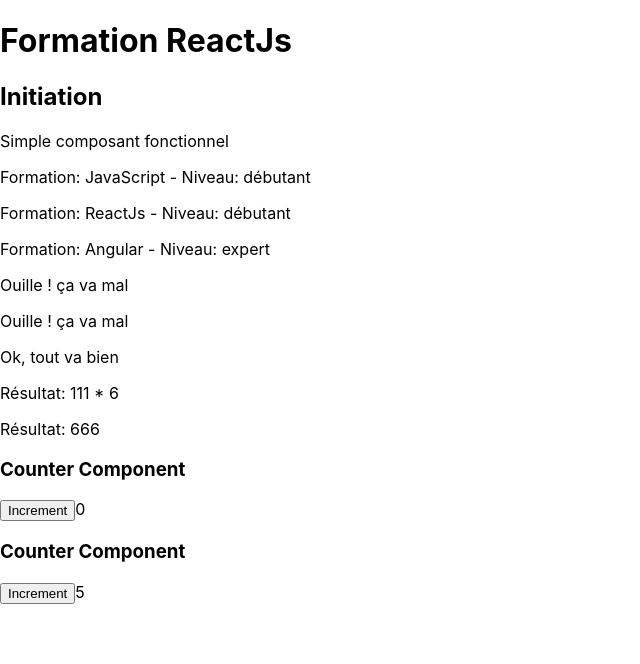
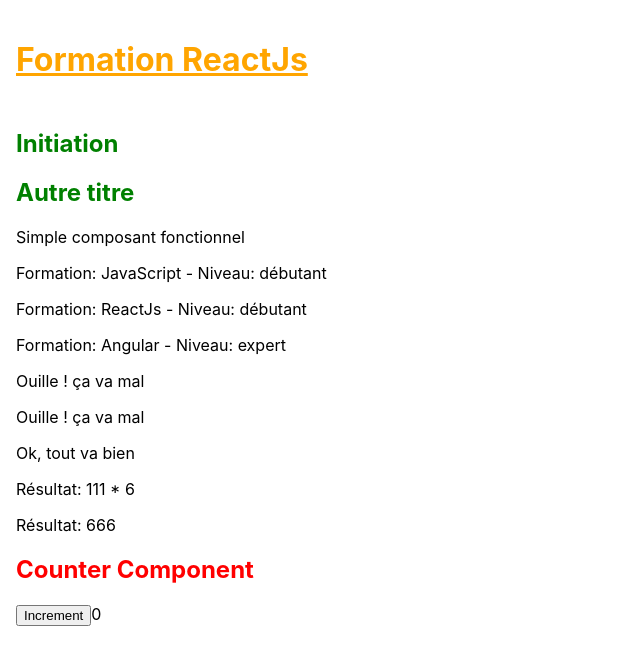
Before and after one commit to cdufour/ajc-formation-reactjs, a React (Create React App) app in the folder demo/: page / in a window 1280 px wide. Shown: the top 664 px of the page, without its empty margins (0-640 px from the left). Built offline with nearby package versions, Linux system fonts and the light colour scheme.

Commit message:
j2 am break

```diff
--- a/demo/public/index.html
+++ b/demo/public/index.html
@@ -25,6 +25,11 @@
       Learn how to configure a non-root public URL by running `npm run build`.
     -->
     <title>React App</title>
+    <style>
+      .toto {
+        font-size: 30pt;
+      }
+    </style>
   </head>
   <body>
     <noscript>You need to enable JavaScript to run this app.</noscript>
--- a/demo/src/App.css
+++ b/demo/src/App.css
@@ -1,38 +1,3 @@
-.App {
-  text-align: center;
+h2 {
+  color: green
 }
-
-.App-logo {
-  height: 40vmin;
-  pointer-events: none;
-}
-
-@media (prefers-reduced-motion: no-preference) {
-  .App-logo {
-    animation: App-logo-spin infinite 20s linear;
-  }
-}
-
-.App-header {
-  background-color: #282c34;
-  min-height: 100vh;
-  display: flex;
-  flex-direction: column;
-  align-items: center;
-  justify-content: center;
-  font-size: calc(10px + 2vmin);
-  color: white;
-}
-
-.App-link {
-  color: #61dafb;
-}
-
-@keyframes App-logo-spin {
-  from {
-    transform: rotate(0deg);
-  }
-  to {
-    transform: rotate(360deg);
-  }
-}
--- a/demo/src/App.js
+++ b/demo/src/App.js
@@ -35,12 +35,19 @@
 
   const title = "Formation ReactJs";
   const subtitle = "Initiation";
+  const style1 = {
+    color: 'orange',
+    'text-decoration': 'underline',
+    marginTop: '40px',
+    'margin-bottom': '50px'
+  };
 
 
   return (
     <div>
-      <h1>{ title }</h1>
+      <h1 style={style1}>{ title }</h1>
       <h2>{ subtitle }</h2>
+      <h2>Autre titre</h2>
 
       <Simple />
       <Simple2 propA="JavaScript" propB="débutant" />
@@ -52,7 +59,6 @@
       <Simple5 result="111 * 6" />
       <Simple5 result={111 * 6} />
       <Counter initialValue={0} />
-      <Counter initialValue={5} />
     </div>
   );
 }
--- /dev/null
+++ b/demo/src/Counter.css
@@ -0,0 +1,7 @@
+/* h2 {
+    color: red
+} */
+
+.Counter-h2 {
+    color: red
+}
--- a/demo/src/Counter.js
+++ b/demo/src/Counter.js
@@ -1,4 +1,5 @@
 import React from 'react';
+import './Counter.css';
 
 class Counter extends React.Component {
 
@@ -16,9 +17,13 @@
     }
 
     render() {
+
+        //var color = 'pink';
+
         return (
             <div>
-                <h3>Counter Component</h3>
+                {/* <h2 style={{color}}>Counter Component</h2> */}
+                <h2 className="Counter-h2">Counter Component</h2>
                 <button onClick={ () => this.handleClick() }>Increment</button>
                 <span>{ this.state.counter }</span>
             </div>
--- a/demo/src/index.css
+++ b/demo/src/index.css
@@ -1,5 +1,5 @@
 body {
-  margin: 0;
+  margin: 1em;
   font-family: -apple-system, BlinkMacSystemFont, 'Segoe UI', 'Roboto', 'Oxygen',
     'Ubuntu', 'Cantarell', 'Fira Sans', 'Droid Sans', 'Helvetica Neue',
     sans-serif;
```
Also changed, not shown: 2 other files (tests, documents, lock files or other folders).
